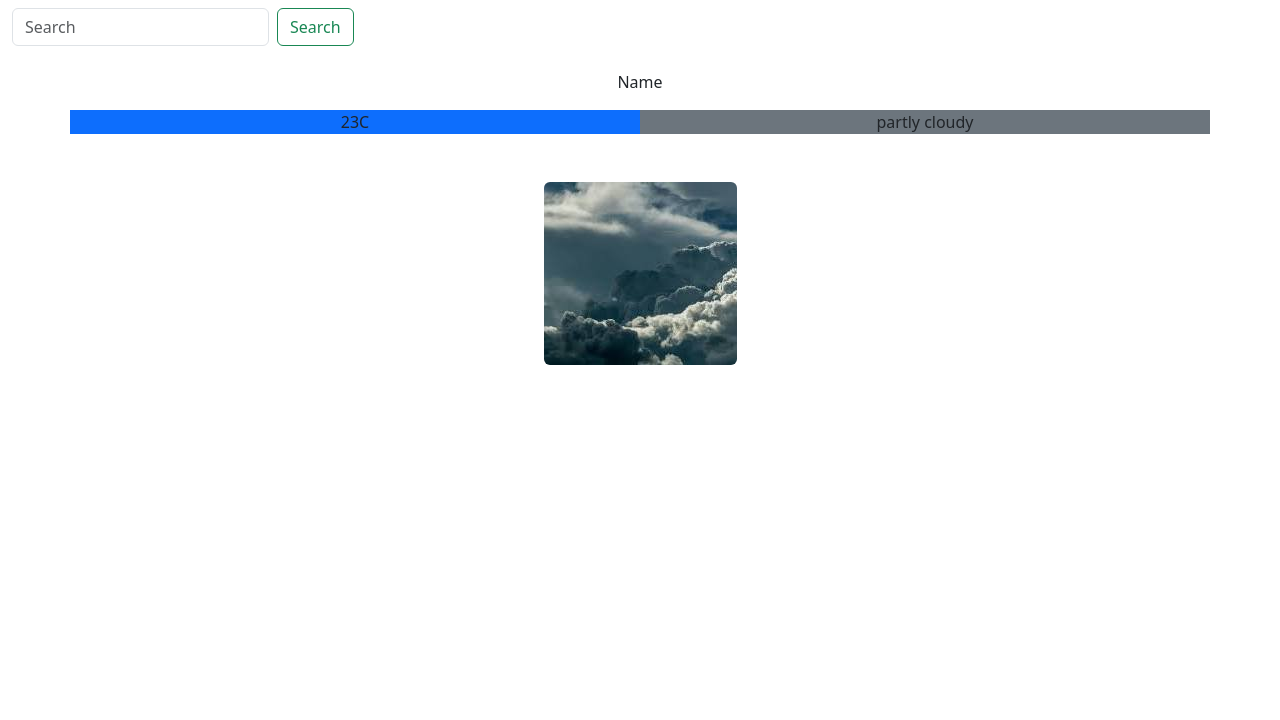
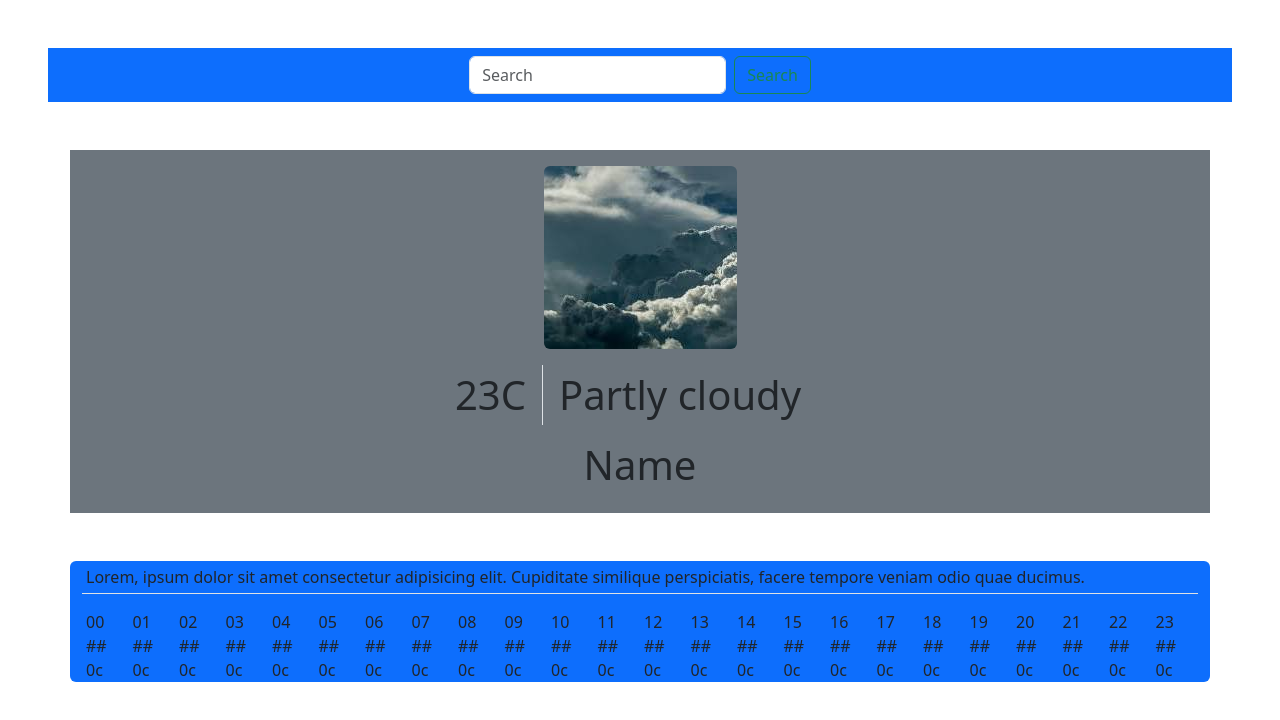
Before and after one commit to UchiaMadara/bootstrap-weather-app, a plain HTML site: page index.html in a window 1280 px wide. Drawn offline with nearby package versions, Linux system fonts and the light colour scheme.

Commit message:
ui is only missing last div and initial background image. Then to add JS.

```diff
--- a/index.html
+++ b/index.html
@@ -12,32 +12,195 @@
     />
   </head>
   <body class="">
+    <!-- Navbar-->
+    <nav class="navbar bg-primary m-5">
+      <div class="container justify-content-center">
+        <form class="d-flex w-80" role="search">
+          <input
+            class="form-control me-2"
+            type="search"
+            placeholder="Search"
+            aria-label="Search"
+          />
+          <button class="btn btn-outline-success" type="submit">Search</button>
+        </form>
+      </div>
+    </nav>
 
-    <nav class="navbar justify-content-center">
-        <div class="container-fluid">
-          <form class="d-flex" role="search">
-            <input class="form-control me-2" type="search" placeholder="Search" aria-label="Search">
-            <button class="btn btn-outline-success" type="submit">Search</button>
-          </form>
+    <!--Main start-->
+    <div class="bg-secondary container d-flex justify-content-center mb-5">
+      <div class="row m-3">
+        <div class="d-flex justify-content-center mb-3">
+          <img
+            src="./images/weather.jpeg"
+            class="img-fluid rounded"
+            alt="weather condition"
+          />
         </div>
-      </nav>
 
-    <div class="text-center mt-3">Name</div>
+        <div class="row d-flex justify-content-center mb-3">
+          <div class="col-auto fs-1 pe-3 border-end">23C</div>
+          <div class="col-auto ps-3 fs-1">Partly cloudy</div>
+        </div>
 
-    <div class="container text-center">
-      <div class="row  justify-content-center mb-5 mt-3">
-        <div class="col bg-primary">23C</div>
-        <div class="col  bg-secondary">partly cloudy</div>
+        <h1 class="name fs-1 fw-5 text-center">Name</h1>
       </div>
     </div>
 
-    <img
-      src="./images/weather.jpeg"
-      class=" fluid rounded mx-auto d-block"
-      alt="..."
-    />
+    <!--Hourly-->
+    <div class="container bg-primary rounded">
+      <p class="border-bottom text-wrap p-1">
+        Lorem, ipsum dolor sit amet consectetur adipisicing elit. Cupiditate
+        similique perspiciatis, facere tempore veniam odio quae ducimus.
+      </p>
 
+      <div class="row">
+        <div class="d-flex flex-row overflow-auto">
+          <div class="row px-1">
+            <div class="">00</div>
+            <div class="">##</div>
+            <div class="">0c</div>
+          </div>
 
+          <div class="row px-1">
+            <div class="">01</div>
+            <div class="">##</div>
+            <div class="">0c</div>
+          </div>
+
+          <div class="row px-1">
+            <div class="">02</div>
+            <div class="">##</div>
+            <div class="">0c</div>
+          </div>
+
+          <div class="row px-1">
+            <div class="">03</div>
+            <div class="">##</div>
+            <div class="">0c</div>
+          </div>
+
+          <div class="row px-1">
+            <div class="">04</div>
+            <div class="">##</div>
+            <div class="">0c</div>
+          </div>
+
+          <div class="row px-1">
+            <div class="">05</div>
+            <div class="">##</div>
+            <div class="">0c</div>
+          </div>
+
+          <div class="row px-1">
+            <div class="">06</div>
+            <div class="">##</div>
+            <div class="">0c</div>
+          </div>
+
+          <div class="row px-1">
+            <div class="">07</div>
+            <div class="">##</div>
+            <div class="">0c</div>
+          </div>
+
+          <div class="row px-1">
+            <div class="">08</div>
+            <div class="">##</div>
+            <div class="">0c</div>
+          </div>
+
+          <div class="row px-1">
+            <div class="">09</div>
+            <div class="">##</div>
+            <div class="">0c</div>
+          </div>
+
+          <div class="row px-1">
+            <div class="">10</div>
+            <div class="">##</div>
+            <div class="">0c</div>
+          </div>
+
+          <div class="row px-1">
+            <div class="">11</div>
+            <div class="">##</div>
+            <div class="">0c</div>
+          </div>
+
+          <div class="row px-1">
+            <div class="">12</div>
+            <div class="">##</div>
+            <div class="">0c</div>
+          </div>
+
+          <div class="row px-1">
+            <div class="">13</div>
+            <div class="">##</div>
+            <div class="">0c</div>
+          </div>
+
+          <div class="row px-1">
+            <div class="">14</div>
+            <div class="">##</div>
+            <div class="">0c</div>
+          </div>
+
+          <div class="row px-1">
+            <div class="">15</div>
+            <div class="">##</div>
+            <div class="">0c</div>
+          </div>
+
+          <div class="row px-1">
+            <div class="">16</div>
+            <div class="">##</div>
+            <div class="">0c</div>
+          </div>
+
+          <div class="row px-1">
+            <div class="">17</div>
+            <div class="">##</div>
+            <div class="">0c</div>
+          </div>
+
+          <div class="row px-1">
+            <div class="">18</div>
+            <div class="">##</div>
+            <div class="">0c</div>
+          </div>
+
+          <div class="row px-1">
+            <div class="">19</div>
+            <div class="">##</div>
+            <div class="">0c</div>
+          </div>
+
+          <div class="row px-1">
+            <div class="">20</div>
+            <div class="">##</div>
+            <div class="">0c</div>
+          </div>
+
+          <div class="row px-1">
+            <div class="">21</div>
+            <div class="">##</div>
+            <div class="">0c</div>
+          </div>
+
+          <div class="row px-1">
+            <div class="">22</div>
+            <div class="">##</div>
+            <div class="">0c</div>
+          </div>
+
+          <div class="row px-1">
+            <div class="">23</div>
+            <div class="">##</div>
+            <div class="">0c</div>
+          </div>
+        </div>
+      </div>
     </div>
   </body>
 </html>
```
